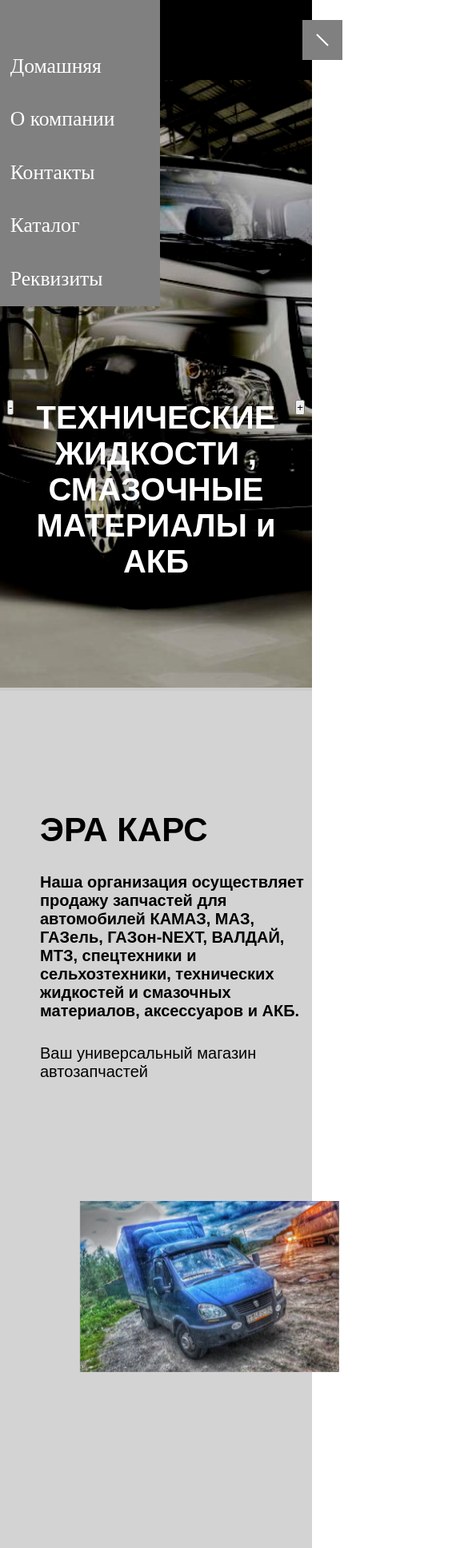
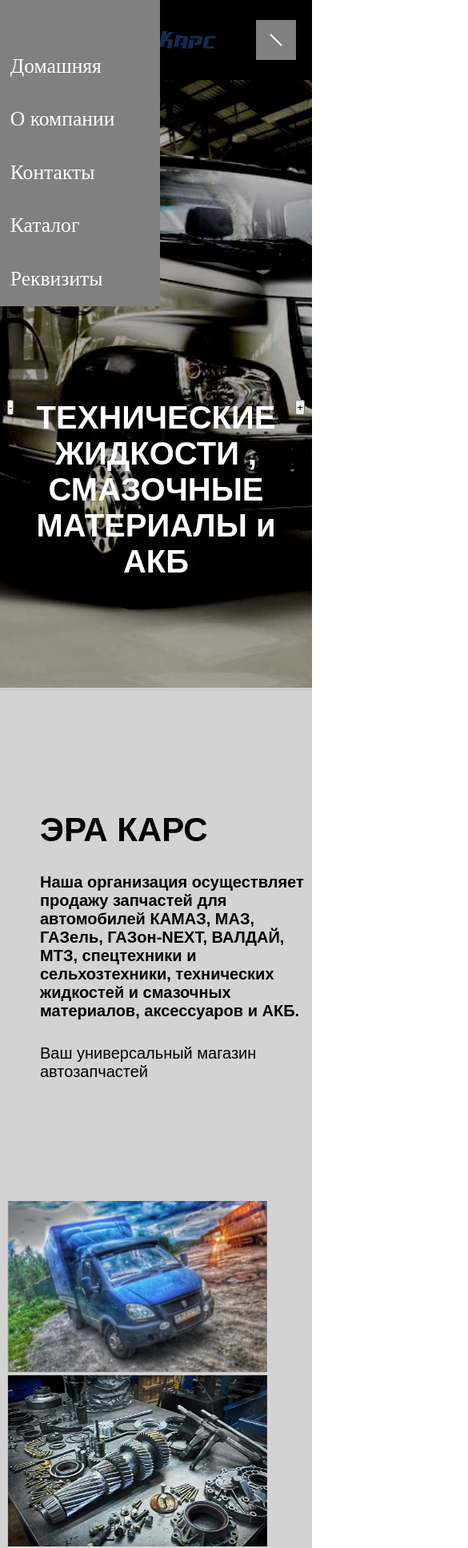
Before and after one commit to MADKINGSINT/diplom, a Vue app: page / in a window 390 px wide. Shown: the top 1936 px of the page at 80% size, 585 px wide, since content can reach past the window. Built offline with nearby package versions, Linux system fonts and the light colour scheme.

Commit message:
Adaptation update

```diff
--- a/src/components/home.vue
+++ b/src/components/home.vue
@@ -1024,11 +1024,13 @@
     font-family: Arial;
     font-weight: 700;
     flex-basis: 100%;
+    padding-left: 50px;
 }
 
 .adress__text {
     font-size: 14px;
     font-family: Arial;
+    padding-left: 50px;
 }
 
 .adress__text_bold {
@@ -1040,7 +1042,14 @@
     display: flex;
 
 }
+
 @media only screen and (max-width: 576px) {
+    .header{
+        gap: 50px;
+        &__logo{
+            padding-left: 30px;
+        }
+    }
     .top{
         &__title{
             display: flex;
@@ -1068,6 +1077,12 @@
             height: 214px;
             object-fit: cover;
         }
+        &__img2{
+        position: relative;
+        left: 0px;
+        top: 0px;
+
+        }
     }
     .production{
         &__description{
@@ -1083,16 +1098,28 @@
             max-width: 576px;
             width: auto;
         }
+        &__text_bold {
+            font-family: Arial;
+            font-weight: 700;
+            padding-left: 50px;
+        &__text{
+            padding-left: 50px;
+        }
+        .adress__title{
+            padding-left: 50px;
+        }
+        }
     }
 }
 @media only screen and (max-width: 1090px) {
     .top{
         &__img2{
-            left: 670px;
-            top: 1590px;
+            position: relative;
+            left: 0px;
+            top: 0px;
         }
-        &__img1{
-            padding-left: 100px;
+        &__img{
+            padding-left: 10px;
         }
     }
 
```
